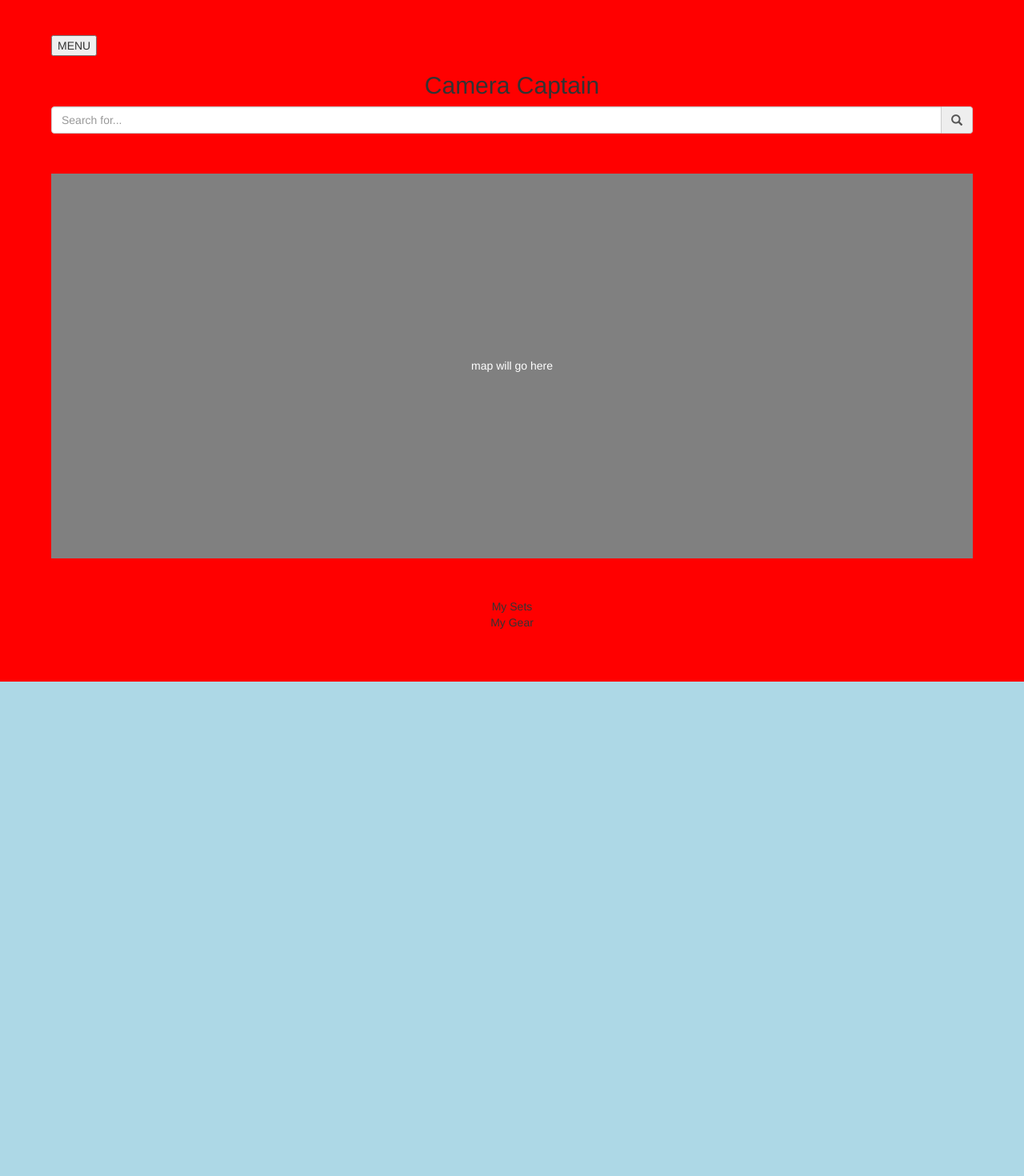
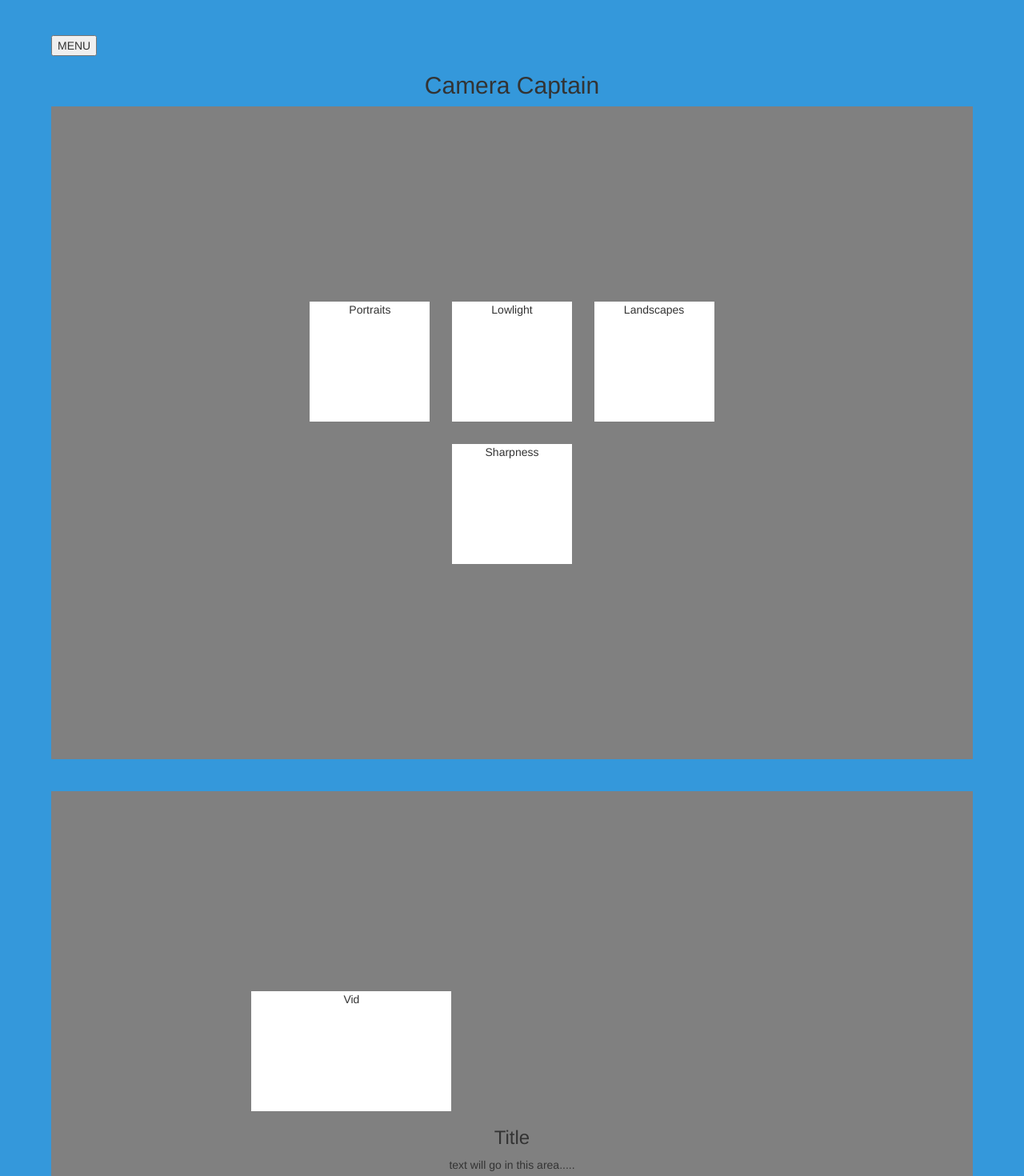
Before and after one commit to Devonltaylor/Camera-Captain, a React (Create React App) app: page / in a window 1280 px wide. Shown: the part 20-1490 px from the top of the page at 80% size. Before the commit the page ends 872 px from the top, so only its background shows below. Built offline with nearby package versions, Linux system fonts and the light colour scheme.

Commit message:
test areas made

```diff
--- a/src/App.css
+++ b/src/App.css
@@ -2,6 +2,11 @@
 body {
   background-color: lightblue;
 }
+
+
+/*******************
+    MAIN PAGE
+*******************/
 
 .menuButton {
   display: flex;
@@ -11,13 +16,55 @@ body {
 .App {
   text-align: center;
   padding: 5%;
-  background-color: red;
+  background-color: #3498db;
 }
 
-.locationContainer {
+.categoriesContainer {
+  display: flex;
+  flex-direction: row;
+  flex-wrap: wrap;
+  justify-content: center;
+
+  padding: 20%;
   background-color: grey;
+}
+
+.contain {
+  height: 150px;
+  width: 150px;
+  background-color: white;
+
+  margin: 2%;
+}
+
+/*.contain:after {
+  content: "";
+  display: block;
+  padding-bottom: 100%;
+}*/
+
+
+
+/*******************
+VIDEO CONTENT PAGE
+*******************/
+
+.videoLinkContainer {
+  display: flex;
+  flex-direction: column;
+  /*flex-wrap: wrap;*/
+  justify-content: flex-start;
+
+
+  margin-top: 40px;
   padding: 20%;
-  margin-top: 50px;
-  margin-bottom: 50px;
-  color: white;
+  background-color: grey;
 }
+
+#youtubeVideo {
+  height: 150px;
+  width: 250px;
+
+  background-color: white;
+  margin: 20px;
+}
--- a/src/App.jsx
+++ b/src/App.jsx
@@ -24,30 +24,40 @@ class App extends Component {
         <div className="App-title"></div>
         <h2>Camera Captain</h2>
 
-        <FormGroup>
-          <InputGroup>
-            <FormControl
-              type="text" placeholder="Search for..." value={this.state.query} onChange={event => {this.setState({query: event.target.value})}}
-              onKeyPress={event => {
-                if (event.key === 'Enter') {
-                  this.search()
-                }
-              }}
-            />
-              <InputGroup.Addon onClick={() => this.search()}>
-                <Glyphicon glyph="search"></Glyphicon>
-              </InputGroup.Addon>
-          </InputGroup>
-        </FormGroup>
+        <div className="categoriesContainer">
+          <div className="contain">
+            Portraits
+          </div>
 
-        <div className="homePage">
-          <div className="locationContainer">
-            map will go here
+          <div className="contain">
+            Lowlight
+          </div>
+
+          <div className="contain">
+            Landscapes
+          </div>
+
+          <div className="contain">
+            Sharpness
           </div>
         </div>
 
-        <div>My Sets</div>
-        <div>My Gear</div>
+        <div className="videoLinkContainer">
+          <div className="videoContent">
+            <div id="youtubeVideo">
+              Vid
+            </div>
+            <h3>Title</h3>
+            <p>text will go in this area.....</p>
+            <div id="youtubeVideo">
+              Vid
+            </div>
+            <div id="youtubeVideo">
+              Vid
+            </div>
+          </div>
+        </div>
+
       </div>
     )
   }
```
